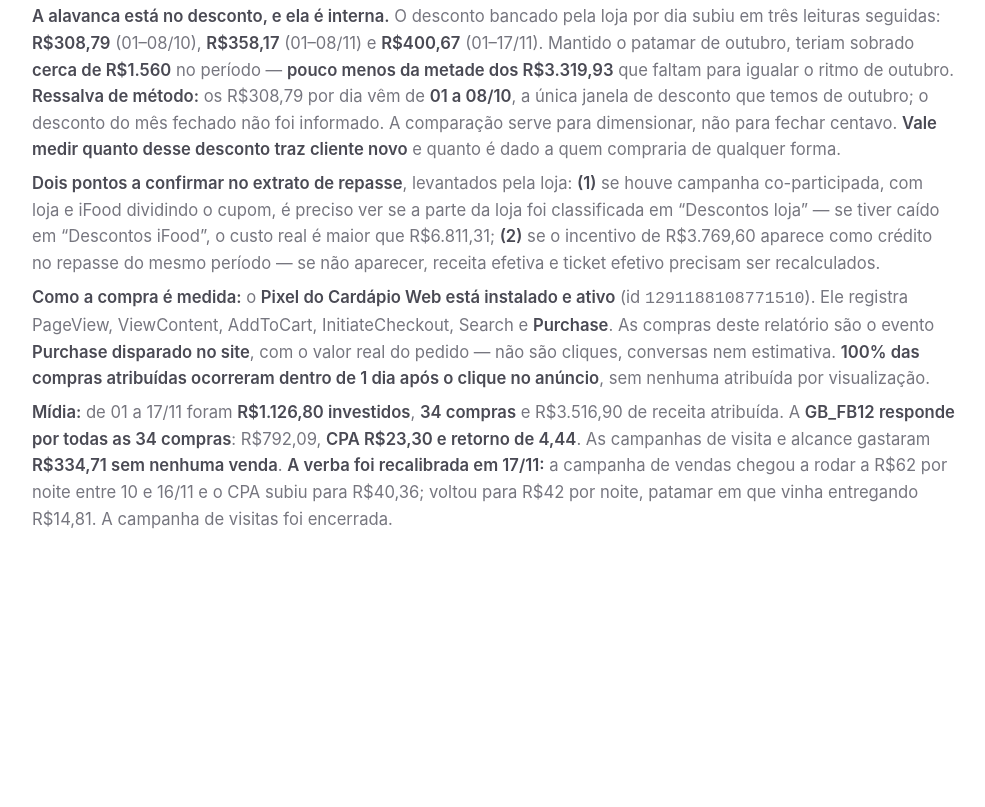
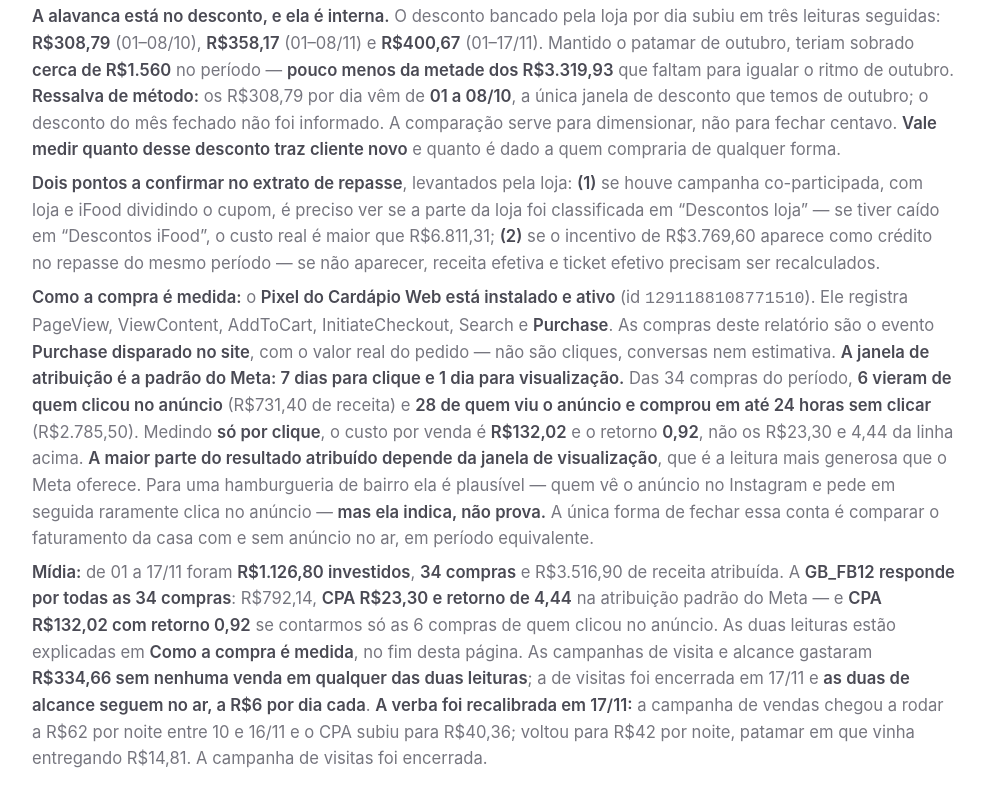
Before and after one commit to cardo-jpg/goodii-planejamento, a plain HTML site: page diagnostico.html in a window 1280 px wide. Shown: the part 8691-9498 px from the top of the page, without its empty margins (78-1063 px from the left). Before the commit the page ends 9320 px from the top, so only its background shows below. Drawn offline with Linux system fonts and the light colour scheme.

Commit message:
Diagnostico: corrige a janela de atribuicao (28 das 34 compras sao view-through)
A frase anterior afirmava que 100% das compras vinham de clique e nenhuma
de visualizacao. A quebra real do periodo 01-17/11 e 6 por clique (7 dias)
e 28 por visualizacao (1 dia). O paragrafo de midia passa a mostrar as
duas leituras: CPA R$23,30 / retorno 4,44 no padrao do Meta e
CPA R$132,02 / retorno 0,92 contando so clique.

Co-Authored-By: Claude Opus 5 <noreply@anthropic.com>

```diff
--- a/diagnostico.html
+++ b/diagnostico.html
@@ -473,9 +473,9 @@
 
   <p><b>Dois pontos a confirmar no extrato de repasse</b>, levantados pela loja: <b>(1)</b> se houve campanha co-participada, com loja e iFood dividindo o cupom, é preciso ver se a parte da loja foi classificada em &ldquo;Descontos loja&rdquo; — se tiver caído em &ldquo;Descontos iFood&rdquo;, o custo real é maior que R$6.811,31; <b>(2)</b> se o incentivo de R$3.769,60 aparece como crédito no repasse do mesmo período — se não aparecer, receita efetiva e ticket efetivo precisam ser recalculados.</p>
 
-  <p><b>Como a compra é medida:</b> o <b>Pixel do Cardápio Web está instalado e ativo</b> (id <code>1291188108771510</code>). Ele registra PageView, ViewContent, AddToCart, InitiateCheckout, Search e <b>Purchase</b>. As compras deste relatório são o evento <b>Purchase disparado no site</b>, com o valor real do pedido — não são cliques, conversas nem estimativa. <b>100% das compras atribuídas ocorreram dentro de 1 dia após o clique no anúncio</b>, sem nenhuma atribuída por visualização.</p>
+  <p><b>Como a compra é medida:</b> o <b>Pixel do Cardápio Web está instalado e ativo</b> (id <code>1291188108771510</code>). Ele registra PageView, ViewContent, AddToCart, InitiateCheckout, Search e <b>Purchase</b>. As compras deste relatório são o evento <b>Purchase disparado no site</b>, com o valor real do pedido — não são cliques, conversas nem estimativa. <b>A janela de atribuição é a padrão do Meta: 7 dias para clique e 1 dia para visualização.</b> Das 34 compras do período, <b>6 vieram de quem clicou no anúncio</b> (R$731,40 de receita) e <b>28 de quem viu o anúncio e comprou em até 24 horas sem clicar</b> (R$2.785,50). Medindo <b>só por clique</b>, o custo por venda é <b>R$132,02</b> e o retorno <b>0,92</b>, não os R$23,30 e 4,44 da linha acima. <b>A maior parte do resultado atribuído depende da janela de visualização</b>, que é a leitura mais generosa que o Meta oferece. Para uma hamburgueria de bairro ela é plausível — quem vê o anúncio no Instagram e pede em seguida raramente clica no anúncio — <b>mas ela indica, não prova.</b> A única forma de fechar essa conta é comparar o faturamento da casa com e sem anúncio no ar, em período equivalente.</p>
 
-  <p><b>Mídia:</b> de 01 a 17/11 foram <b>R$1.126,80 investidos</b>, <b>34 compras</b> e R$3.516,90 de receita atribuída. A <b>GB_FB12 responde por todas as 34 compras</b>: R$792,09, <b>CPA R$23,30 e retorno de 4,44</b>. As campanhas de visita e alcance gastaram <b>R$334,71 sem nenhuma venda</b>. <b>A verba foi recalibrada em 17/11:</b> a campanha de vendas chegou a rodar a R$62 por noite entre 10 e 16/11 e o CPA subiu para R$40,36; voltou para R$42 por noite, patamar em que vinha entregando R$14,81. A campanha de visitas foi encerrada.</p>
+  <p><b>Mídia:</b> de 01 a 17/11 foram <b>R$1.126,80 investidos</b>, <b>34 compras</b> e R$3.516,90 de receita atribuída. A <b>GB_FB12 responde por todas as 34 compras</b>: R$792,14, <b>CPA R$23,30 e retorno de 4,44</b> na atribuição padrão do Meta — e <b>CPA R$132,02 com retorno 0,92</b> se contarmos só as 6 compras de quem clicou no anúncio. As duas leituras estão explicadas em <b>Como a compra é medida</b>, no fim desta página. As campanhas de visita e alcance gastaram <b>R$334,66 sem nenhuma venda em qualquer das duas leituras</b>; a de visitas foi encerrada em 17/11 e <b>as duas de alcance seguem no ar, a R$6 por dia cada</b>. <b>A verba foi recalibrada em 17/11:</b> a campanha de vendas chegou a rodar a R$62 por noite entre 10 e 16/11 e o CPA subiu para R$40,36; voltou para R$42 por noite, patamar em que vinha entregando R$14,81. A campanha de visitas foi encerrada.</p>
 </footer>
 
 </div>
```
